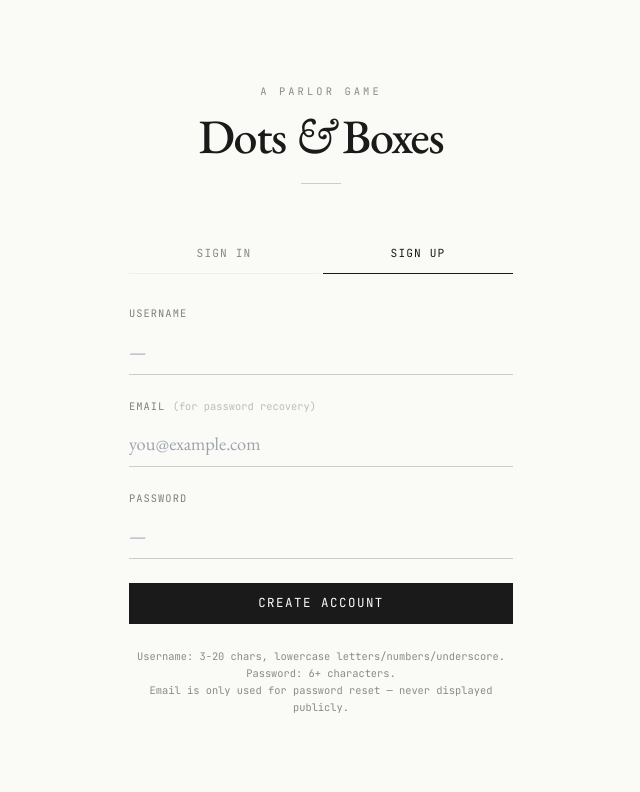
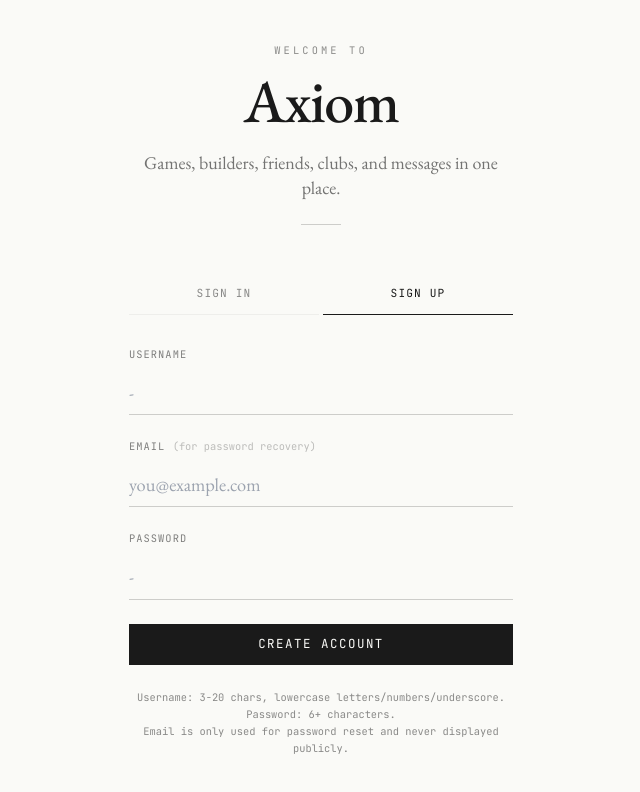
Before and after one commit to nikroyal/Dots-and-Boxes-V3, a React (Vite) app: page /login in a window 1280 px wide. Both pictures are taken after a click on the tab "SIGN UP". Shown: the top 792 px of the page, without its empty margins (319-959 px from the left). Built offline with nearby package versions, Linux system fonts and the light colour scheme; no server answers.

Commit message:
Rename login entrance to Axiom

```diff
--- a/src/pages/Login.jsx
+++ b/src/pages/Login.jsx
@@ -13,6 +13,12 @@ export default function Login() {
   const [loading, setLoading] = useState(false);
   const { login, signup, resetPassword } = useAuth();
   const navigate = useNavigate();
+
+  const switchMode = (nextMode) => {
+    setMode(nextMode);
+    setError('');
+    setInfo('');
+  };
 
   const submit = async (e) => {
     e?.preventDefault();
@@ -35,7 +41,6 @@ export default function Login() {
     } catch (err) {
       const msg = err.message || String(err);
       const code = err.code || '';
-      // Translate Firebase errors
       if (code === 'auth/invalid-credential' || msg.includes('auth/invalid-credential')
           || code === 'auth/wrong-password' || msg.includes('auth/wrong-password')
           || code === 'auth/user-not-found' || msg.includes('auth/user-not-found'))
@@ -47,7 +52,7 @@ export default function Login() {
       else if (code === 'auth/invalid-email' || msg.includes('auth/invalid-email'))
         setError('Please enter a valid email address');
       else if (code === 'auth/too-many-requests' || msg.includes('auth/too-many-requests'))
-        setError('Too many attempts — please wait a moment and try again');
+        setError('Too many attempts - please wait a moment and try again');
       else
         setError(msg);
     }
@@ -58,21 +63,25 @@ export default function Login() {
     <div className="min-h-screen flex items-center justify-center px-6">
       <form onSubmit={submit} className="w-full max-w-sm fade-in">
         <div className="text-center mb-12">
-          <div className="font-mono text-[0.65rem] tracking-[0.3em] opacity-50 mb-3">A PARLOR GAME</div>
-          <h1 className="font-display text-5xl font-medium tracking-tight leading-none">
-            Dots <em className="font-normal">&amp;</em> Boxes
-          </h1>
+          <div className="font-mono text-[0.65rem] tracking-[0.3em] opacity-50 mb-3">WELCOME TO</div>
+          <h1 className="font-display text-6xl font-medium tracking-tight leading-none">Axiom</h1>
+          <p className="font-display text-lg opacity-60 mt-5 leading-snug">
+            Games, builders, friends, clubs, and messages in one place.
+          </p>
           <div className="mt-6 mx-auto" style={{ width: 40, height: 1, background: 'var(--hairline-strong)' }} />
         </div>
 
         <div className="flex gap-1 mb-8" role="tablist" aria-label="Authentication mode">
-          {[['login', 'Sign In'], ['signup', 'Sign Up']].map(([m, label]) => (
+          {[
+            ['login', 'Sign In'],
+            ['signup', 'Sign Up'],
+          ].map(([m, label]) => (
             <button
               type="button"
               key={m}
               role="tab"
               aria-selected={mode === m}
-              onClick={() => { setMode(m); setError(''); setInfo(''); }}
+              onClick={() => switchMode(m)}
               className="flex-1 py-3 font-mono text-[0.7rem] tracking-widest uppercase transition-all focus-ring"
               style={{
                 borderBottom: `1px solid ${mode === m ? 'var(--ink)' : 'var(--hairline)'}`,
@@ -94,7 +103,7 @@ export default function Login() {
               className="input-field"
               value={username}
               onChange={(e) => setUsername(e.target.value.slice(0, 20))}
-              placeholder="—"
+              placeholder="-"
               autoComplete="username"
               autoFocus={!username}
             />
@@ -102,7 +111,9 @@ export default function Login() {
 
           {mode === 'signup' && (
             <div>
-              <label htmlFor="login-email" className="font-mono block mb-2 text-[0.65rem] tracking-widest uppercase opacity-55">Email <span className="opacity-50 normal-case tracking-normal">(for password recovery)</span></label>
+              <label htmlFor="login-email" className="font-mono block mb-2 text-[0.65rem] tracking-widest uppercase opacity-55">
+                Email <span className="opacity-50 normal-case tracking-normal">(for password recovery)</span>
+              </label>
               <input
                 id="login-email"
                 className="input-field"
@@ -124,7 +135,7 @@ export default function Login() {
                 type="password"
                 value={password}
                 onChange={(e) => setPassword(e.target.value)}
-                placeholder="—"
+                placeholder="-"
                 autoComplete={mode === 'signup' ? 'new-password' : 'current-password'}
                 autoFocus={!!username && mode === 'login'}
               />
@@ -132,7 +143,7 @@ export default function Login() {
           )}
 
           <button type="submit" disabled={loading} className="btn-primary w-full">
-            {loading ? '…'
+            {loading ? '...'
               : mode === 'login' ? 'Sign In'
               : mode === 'signup' ? 'Create Account'
               : 'Send Reset Email'}
@@ -152,7 +163,7 @@ export default function Login() {
 
         {mode === 'login' && (
           <div className="text-center mt-6">
-            <button type="button" onClick={() => { setMode('reset'); setError(''); setInfo(''); }}
+            <button type="button" onClick={() => switchMode('reset')}
                     className="font-mono text-[0.65rem] tracking-widest uppercase opacity-50 hover:opacity-100 transition-opacity"
                     style={{ background: 'none', border: 'none', cursor: 'pointer', color: 'inherit' }}>
               Forgot password?
@@ -162,10 +173,10 @@ export default function Login() {
 
         {mode === 'reset' && (
           <div className="text-center mt-6">
-            <button type="button" onClick={() => { setMode('login'); setError(''); setInfo(''); }}
+            <button type="button" onClick={() => switchMode('login')}
                     className="font-mono text-[0.65rem] tracking-widest uppercase opacity-50 hover:opacity-100 transition-opacity"
                     style={{ background: 'none', border: 'none', cursor: 'pointer', color: 'inherit' }}>
-              ← Back to sign in
+              Back to sign in
             </button>
           </div>
         )}
@@ -174,7 +185,7 @@ export default function Login() {
           <div className="font-mono text-[0.65rem] mt-6 opacity-50 text-center leading-relaxed">
             Username: 3-20 chars, lowercase letters/numbers/underscore.<br/>
             Password: 6+ characters.<br/>
-            Email is only used for password reset — never displayed publicly.
+            Email is only used for password reset and never displayed publicly.
           </div>
         )}
       </form>
```
